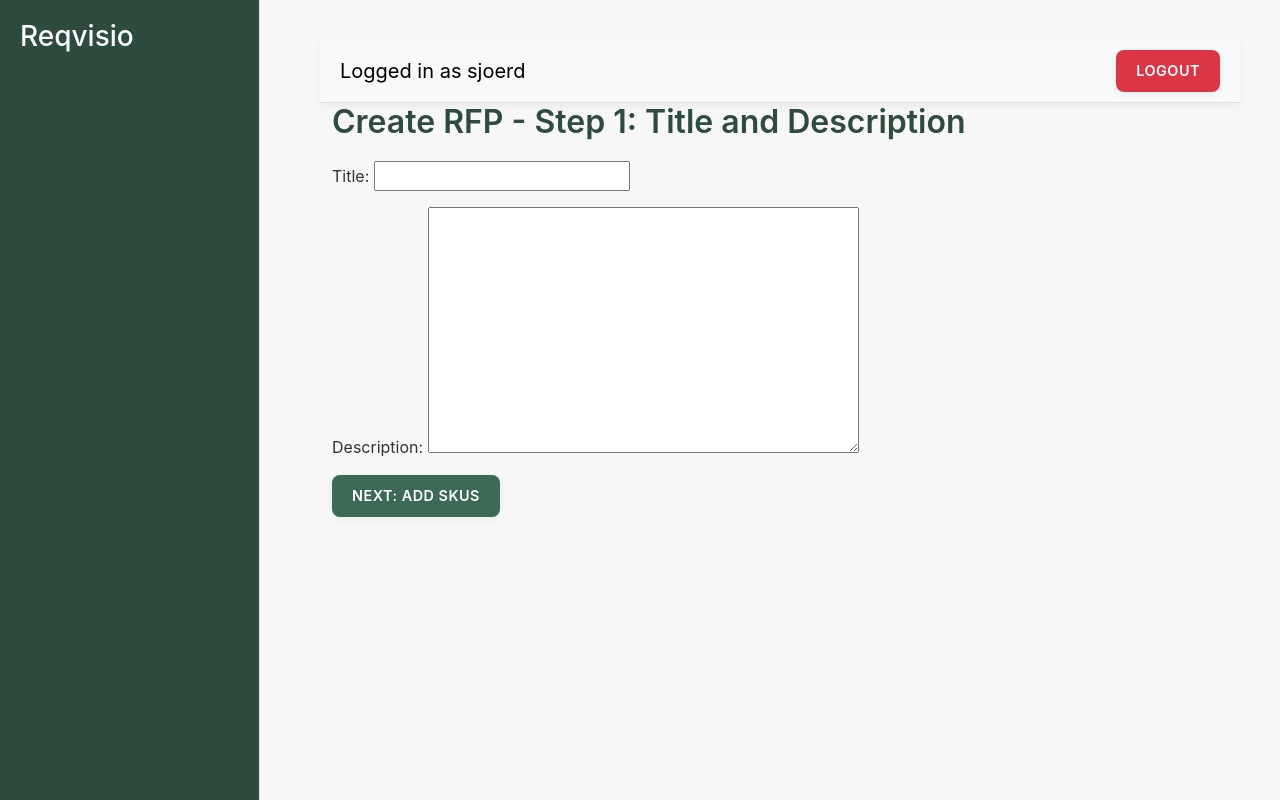
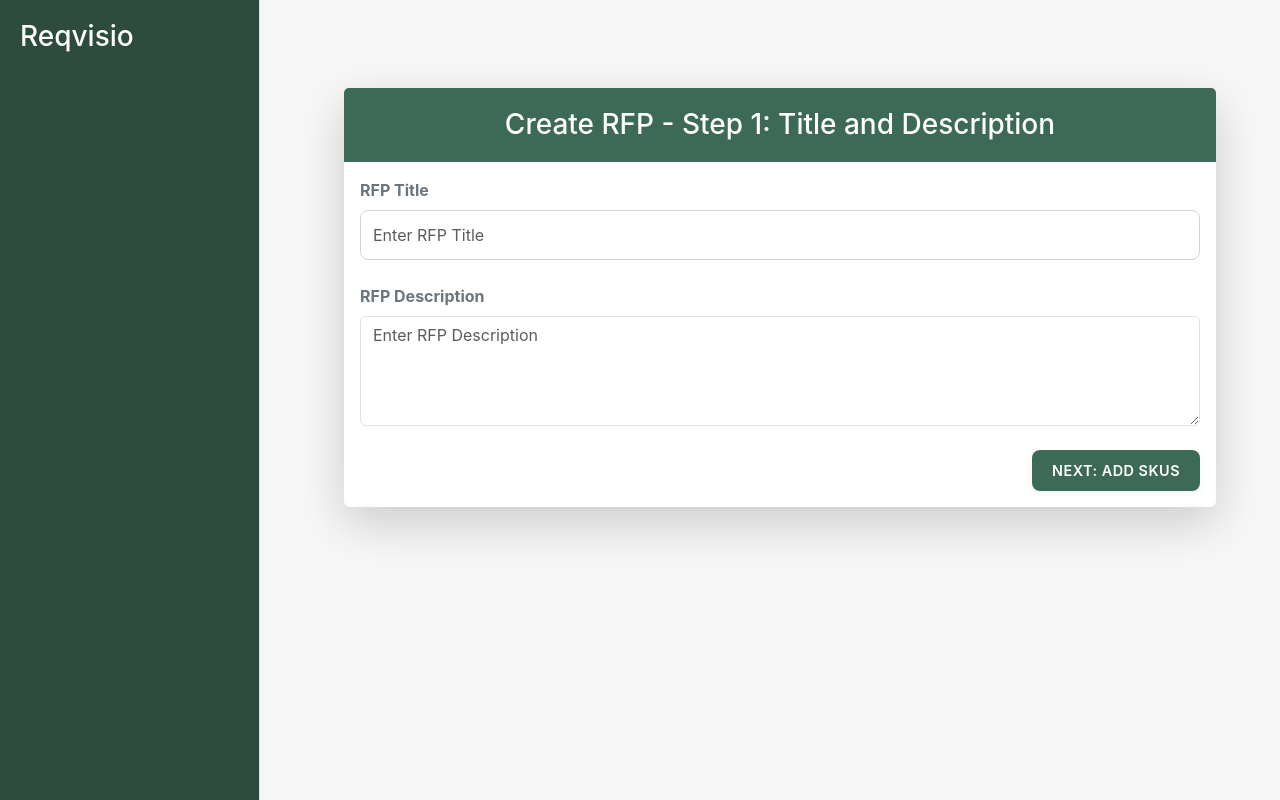
Before and after one commit to SjoerdFroberg/Marc-x-Sjoerd-Reqvisio, a Django app: page /procurement01/rfp/create/step1/ in a window 1280 px wide. Run offline with Django 3.2, Linux system fonts and the light colour scheme; a user stored in the database is signed in; some libraries are stand-ins or nearby versions.

Commit message:
11.11.2024

```diff
--- a/WIP2/procurement01/forms.py
+++ b/WIP2/procurement01/forms.py
@@ -28,12 +28,14 @@ class SupplierForm(forms.ModelForm):
 
 
 
-
 class RFPBasicForm(forms.ModelForm):
     class Meta:
         model = RFP
         fields = ['title', 'description']  # Only show title and description in Step 1
-
+        widgets = {
+            'title': forms.TextInput(attrs={'class': 'form-control', 'placeholder': 'Enter RFP Title'}),
+            'description': forms.Textarea(attrs={'class': 'form-control', 'rows': 4, 'placeholder': 'Enter RFP Description'}),
+        }
 
 
 class RFP_SKUForm(forms.ModelForm):
--- a/WIP2/procurement01/static/js/sku_specific_questions.js
+++ b/WIP2/procurement01/static/js/sku_specific_questions.js
@@ -127,7 +127,7 @@ document.addEventListener('DOMContentLoaded', function () {
         setTimeout(() => {
             console.log("Submitting form");
             document.getElementById('rfp-sku-questions-form').submit();
-        }, 50000); // 5000ms = 5 seconds delay
+        }, 5000); // 5000ms = 5 seconds delay
     };
 
 });
--- a/WIP2/procurement01/static/style.css
+++ b/WIP2/procurement01/static/style.css
@@ -8,45 +8,6 @@ body {
     padding: 0;
 }
 
-/* Sidebar */
-.sidebar {
-    width: 260px;
-    background-color: #2d4c3e;
-    height: 100vh;
-    padding: 20px;
-    position: fixed;
-    color: #ffffff;
-    display: flex;
-    flex-direction: column;
-    gap: 30px;
-    border-right: 1px solid #e0e0e0;
-}
-
-.sidebar a {
-    text-decoration: none;
-    color: #d1d5db;
-    font-size: 1em;
-    font-weight: 500;
-    padding: 10px 15px;
-    border-radius: 8px;
-    transition: background-color 0.3s;
-}
-
-.sidebar a:hover {
-    background-color: #3c6a56;
-}
-
-/* Navbar */
-.navbar {
-    background-color: #ffffff;
-    color: #333;
-    padding: 10px 20px;
-    border-bottom: 1px solid #e0e0e0;
-    display: flex;
-    justify-content: space-between;
-    align-items: center;
-    box-shadow: 0px 4px 8px rgba(0, 0, 0, 0.05);
-}
 
 /* Main Content */
 .main-content {
@@ -197,3 +158,155 @@ h2 {
 .search-result-item:hover {
     background-color: #e6f1ef;
 }
+
+
+/* Sidebar */
+.sidebar {
+    width: 260px;
+    background-color: #2d4c3e;
+    height: 100vh;
+    padding: 20px;
+    position: fixed;
+    color: #ffffff;
+    display: flex;
+    flex-direction: column;
+    justify-content: space-between;
+    gap: 30px;
+    border-right: 1px solid #e0e0e0;
+}
+
+.sidebar h3 {
+    margin-bottom: 20px;
+}
+
+.sidebar .nav-links {
+    display: flex;
+    flex-direction: column;
+    gap: 15px;
+}
+
+.sidebar a {
+    text-decoration: none;
+    color: #d1d5db;
+    font-size: 1em;
+    font-weight: 500;
+    padding: 10px 15px;
+    border-radius: 8px;
+    transition: background-color 0.3s;
+}
+
+.sidebar a:hover {
+    background-color: #3c6a56;
+}
+
+.sidebar .user-info {
+    display: flex;
+    flex-direction: column;
+    gap: 10px;
+    font-size: 0.9rem;
+    color: #ced4da;
+    margin-top: auto;
+}
+
+.sidebar .user-info span,
+.sidebar .logout-link {
+    display: flex;
+    align-items: center;
+    gap: 6px;
+}
+
+.sidebar .user-info i,
+.sidebar .logout-link i {
+    font-size: 1.2em;
+}
+
+.sidebar .logout-link {
+    color: #ff6b6b;
+    text-decoration: none;
+}
+
+.sidebar .logout-link:hover {
+    color: #fa5252;
+}
+
+/* Navbar */
+.navbar {
+    background-color: #ffffff;
+    color: #333;
+    padding: 10px 20px;
+    border-bottom: 1px solid #e0e0e0;
+    display: flex;
+    justify-content: space-between;
+    align-items: center;
+    box-shadow: 0px 4px 8px rgba(0, 0, 0, 0.05);
+}
+
+
+.card-header {
+    background-color: #3c6a56; /* Matches button color */
+    color: #ffffff;
+    font-weight: 600;
+    padding: 20px;
+    text-align: center;
+}
+
+/* Card Styles */
+.card-header {
+    background-color: #3c6a56; /* Matches button color */
+    color: #ffffff;
+    font-weight: 600;
+    padding: 20px;
+    text-align: center;
+    border-bottom: none;
+}
+
+/* Form Elements */
+.form-group {
+    margin-bottom: 1.5rem;
+}
+
+label.form-label {
+    display: block;
+    font-weight: 500;
+    color: #2d4c3e;
+    font-size: 1rem;
+    margin-bottom: 0.5rem;
+}
+
+form input[type="text"],
+form textarea {
+    font-size: 1rem;
+    padding: 12px;
+    border-radius: 8px;
+    border: 1px solid #d1d5db;
+    width: 100%;
+    transition: all 0.3s;
+    background-color: #ffffff;
+}
+
+form input[type="text"]:focus,
+form textarea:focus {
+
+    box-shadow: 0 0 10px rgba(108, 163, 133, 0.15);
+}
+
+/* Error Handling */
+.text-danger {
+    color: #d9534f;
+    font-size: 0.875rem;
+    margin-top: 0.25rem;
+}
+
+.btn-primary {
+    background-color: #3c6a56;
+    border: none;
+    font-weight: 600;
+    text-transform: uppercase;
+    padding: 10px 20px;
+    border-radius: 8px;
+    transition: background-color 0.3s;
+}
+
+.btn-primary:hover {
+    background-color: #2d4c3e;
+}
--- a/WIP2/procurement01/templates/procurement01/create_rfp_step1.html
+++ b/WIP2/procurement01/templates/procurement01/create_rfp_step1.html
@@ -2,12 +2,39 @@
 
 {% block title %}Create RFP - Step 1{% endblock %}
 
+
 {% block content %}
-<h2>Create RFP - Step 1: Title and Description</h2>
-
-<form method="post">
-    {% csrf_token %}
-    {{ form.as_p }}
-    <button type="submit" class="btn btn-primary">Next: Add SKUs</button>
-</form>
+<div class="container mt-5">
+    <div class="card shadow-lg border-0">
+        <div class="card-header">
+            <h3 class="mb-0">Create RFP - Step 1: Title and Description</h3>
+        </div>
+        <div class="card-body">
+            <form method="post" novalidate>
+                {% csrf_token %}
+                <div class="form-group mb-4">
+                    <label for="id_title" class="form-label fw-bold text-secondary">RFP Title</label>
+                    {{ form.title }}
+                    {% if form.title.errors %}
+                        <div class="text-danger small mt-1">
+                            {{ form.title.errors }}
+                        </div>
+                    {% endif %}
+                </div>
+                <div class="form-group mb-4">
+                    <label for="id_description" class="form-label fw-bold text-secondary">RFP Description</label>
+                    {{ form.description }}
+                    {% if form.description.errors %}
+                        <div class="text-danger small mt-1">
+                            {{ form.description.errors }}
+                        </div>
+                    {% endif %}
+                </div>
+                <div class="d-flex justify-content-end">
+                    <button type="submit" class="btn btn-primary">Next: Add SKUs</button>
+                </div>
+            </form>
+        </div>
+    </div>
+</div>
 {% endblock %}
--- a/WIP2/procurement01/templates/procurement01/layout.html
+++ b/WIP2/procurement01/templates/procurement01/layout.html
@@ -10,30 +10,36 @@
     <title>{% block title %}Procurement Platform{% endblock %}</title>
     <link href="https://cdn.jsdelivr.net/npm/bootstrap@5.3.0-alpha3/dist/css/bootstrap.min.css" rel="stylesheet">
     <link href="{% static 'style.css' %}" rel="stylesheet">
+    <link href="https://cdn.jsdelivr.net/npm/bootstrap-icons@1.10.0/font/bootstrap-icons.css" rel="stylesheet">
+
 
 </head>
 <body>
     <!-- Sidebar -->
-    <div class="sidebar">
+    <div class="sidebar d-flex flex-column">
         <h3>Reqvisio</h3>
 
         {% if user.is_authenticated %}
             {% if user.company.company_type == 'Procurer' %}
-                <a href="{% url 'dashboard' %}">Dashboard</a>
-                <a href="{% url 'sku_list' %}">SKUs</a>
-                <a href="{% url 'supplier_list' %}">Suppliers</a>
-                <a href="{% url 'rfp_list' %}">RFPs</a>
+                <div class="nav-links">
+                    <a href="{% url 'dashboard' %}">Dashboard</a>
+                    <a href="{% url 'sku_list' %}">SKUs</a>
+                    <a href="{% url 'supplier_list' %}">Suppliers</a>
+                    <a href="{% url 'rfp_list' %}">RFPs</a>
+                </div>
 
+                <!-- User Info & Logout in Sidebar -->
+                <div class="user-info mt-auto">
+                    <span><i class="bi bi-person-circle"></i> {{ user.username }}</span>
+                    <a href="{% url 'logout' %}" class="logout-link"><i class="bi bi-box-arrow-right"></i> Logout</a>
+                </div>
             {% endif %}
         {% endif %}
     </div>
 
+
     <!-- Main Content Area -->
     <div class="main-content">
-        <nav class="navbar navbar-light bg-light">
-            <span class="navbar-brand">Logged in as {{ user.username }}</span>
-            <a href="{% url 'logout' %}" class="btn btn-danger">Logout</a> <!-- Logout button -->
-        </nav>
 
         <div class="container">
             {% block content %}{% endblock %}
```
Also changed, not shown: WIP2/procurement01/templates/procurement01/create_rfp_step2.html (+4 -4 lines), WIP2/db.sqlite3.
